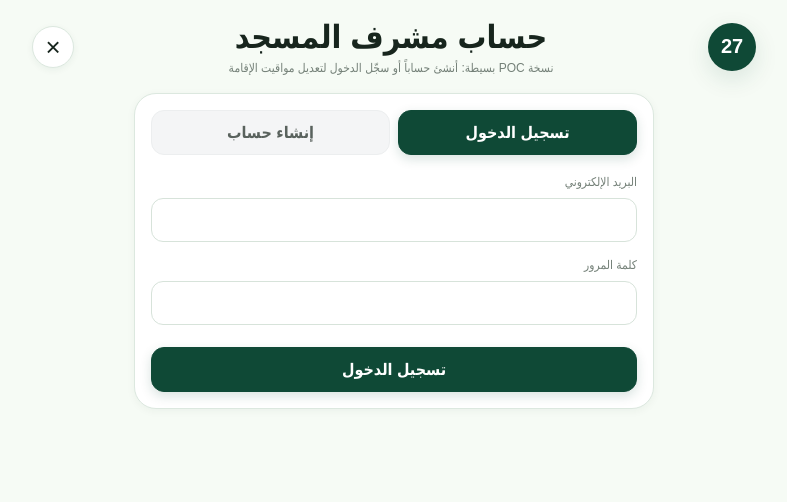
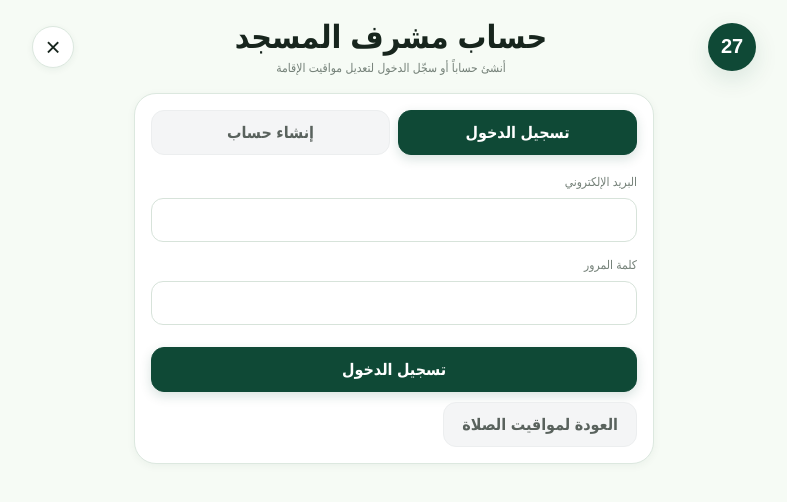
Before and after one commit to Alhamzy/27, a Next.js app: page /admin/login in a window 1280 px wide. Shown: the top 502 px of the page, without its empty margins (438-1225 px from the left). Built offline with nearby package versions, Linux system fonts and the light colour scheme; no server answers.

Commit message:
Connect public, login, and admin auth flow

```diff
--- a/src/app/admin/login/page.tsx
+++ b/src/app/admin/login/page.tsx
@@ -1,6 +1,6 @@
 'use client';
 
-import { FormEvent, useState } from 'react';
+import { FormEvent, useEffect, useState } from 'react';
 import { useRouter } from 'next/navigation';
 import { createClient } from '@/lib/supabase/browser';
 
@@ -14,6 +14,16 @@ export default function AdminLoginPage() {
   const [error, setError] = useState<string | null>(null);
   const [message, setMessage] = useState<string | null>(null);
   const [loading, setLoading] = useState(false);
+
+  useEffect(() => {
+    const supabase = createClient();
+    supabase.auth.getSession().then(({ data }) => {
+      if (data.session) {
+        router.replace('/admin');
+        router.refresh();
+      }
+    });
+  }, [router]);
 
   const bootstrapPocAdmin = async () => {
     const supabase = createClient();
@@ -69,9 +79,9 @@ export default function AdminLoginPage() {
         <div className="brand-mark">27</div>
         <div className="admin-title-wrap">
           <div className="admin-title-row"><h1>حساب مشرف المسجد</h1></div>
-          <p>نسخة POC بسيطة: أنشئ حساباً أو سجّل الدخول لتعديل مواقيت الإقامة</p>
+          <p>أنشئ حساباً أو سجّل الدخول لتعديل مواقيت الإقامة</p>
         </div>
-        <button className="icon-button" onClick={() => router.push('/')} aria-label="إغلاق">×</button>
+        <button className="icon-button" onClick={() => router.push('/')} aria-label="العودة لمواقيت الصلاة">×</button>
       </header>
 
       <section className="admin-mosque-card" style={{ maxWidth: 520, marginInline: 'auto' }}>
@@ -125,6 +135,10 @@ export default function AdminLoginPage() {
               : (mode === 'signin' ? 'تسجيل الدخول' : 'إنشاء الحساب')}
           </button>
         </form>
+
+        <button className="ghost-action wide" type="button" onClick={() => router.push('/')} style={{ marginTop: 10 }}>
+          العودة لمواقيت الصلاة
+        </button>
       </section>
     </main>
   );
```
